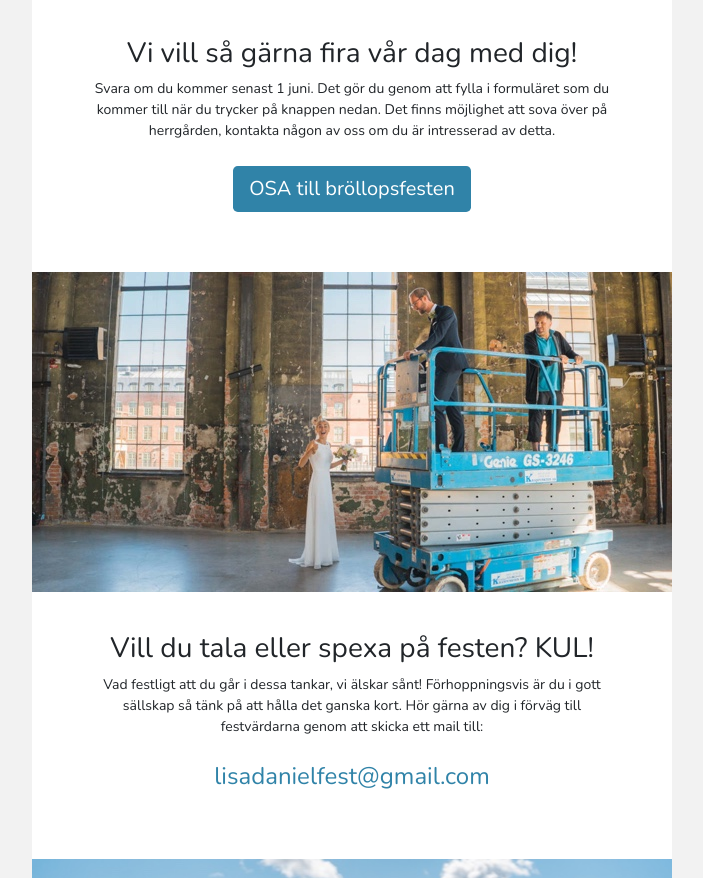
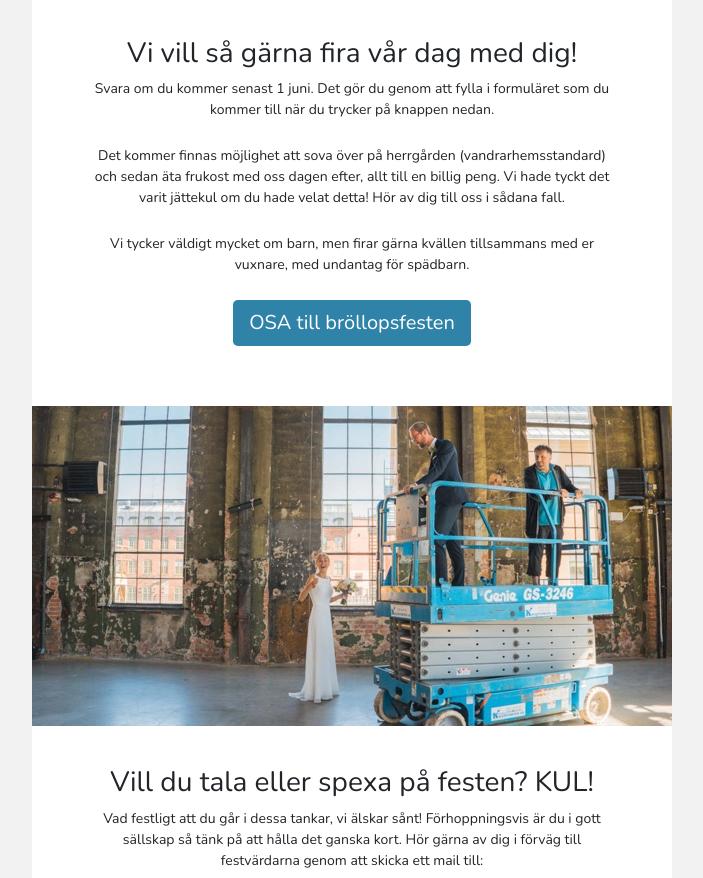
Before and after one commit to danielroth/danielroth.github.io, a plain HTML site: page index.html in a window 1280 px wide. Shown: the part 1028-1906 px from the top of the page, without its empty margins (288-991 px from the left). Drawn offline with nearby package versions, Linux system fonts and the light colour scheme.

Commit message:
edit text

```diff
--- a/index.html
+++ b/index.html
@@ -60,7 +60,12 @@
             <img src="images/rswp.jpg" srcset="images/rswp@2x.jpg 2x">
           </div>
           <h1>Vi vill så gärna fira vår dag med dig!</h1>
-          <p>Svara om du kommer senast 1 juni. Det gör du genom att fylla i formuläret som du kommer till när du trycker på knappen nedan. Det finns möjlighet att sova över på herrgården, kontakta någon av oss om du är intresserad av detta.</p>
+          <p>Svara om du kommer senast 1 juni. Det gör du genom att fylla i formuläret som du kommer till när du trycker på knappen nedan.</p>
+
+          <p>Det kommer finnas möjlighet att sova över på herrgården (vandrarhemsstandard) och sedan äta frukost med oss dagen efter, allt till en billig peng. Vi hade tyckt det varit jättekul om du hade velat detta! Hör av dig till oss i sådana fall.</p>
+
+          <p>Vi tycker väldigt mycket om barn, men firar gärna kvällen tillsammans med er vuxnare, med undantag för spädbarn.</p>
+
           <a href="https://forms.gle/28eoMxTrfUEqjG1c8" class="btn btn-primary btn-lg">OSA till bröllopsfesten</a>
         </section>
         <section id="speech">
```
